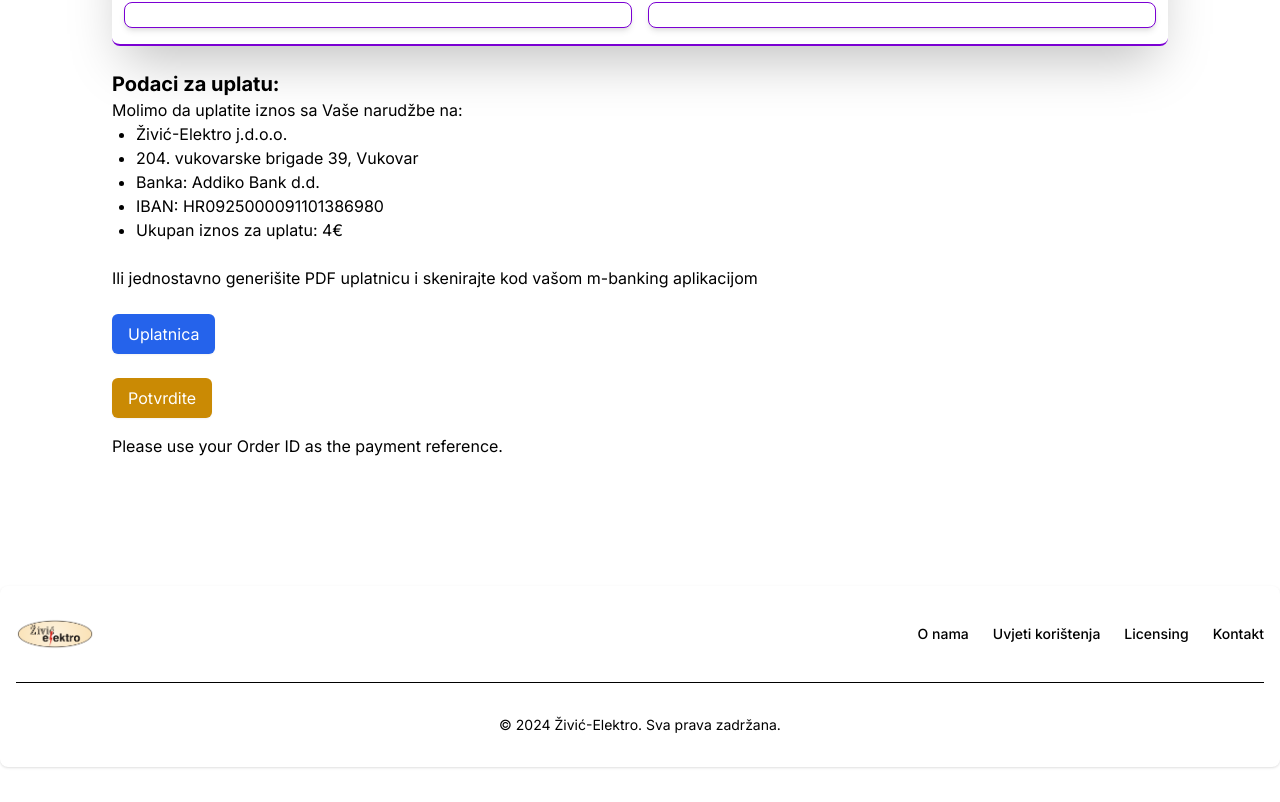
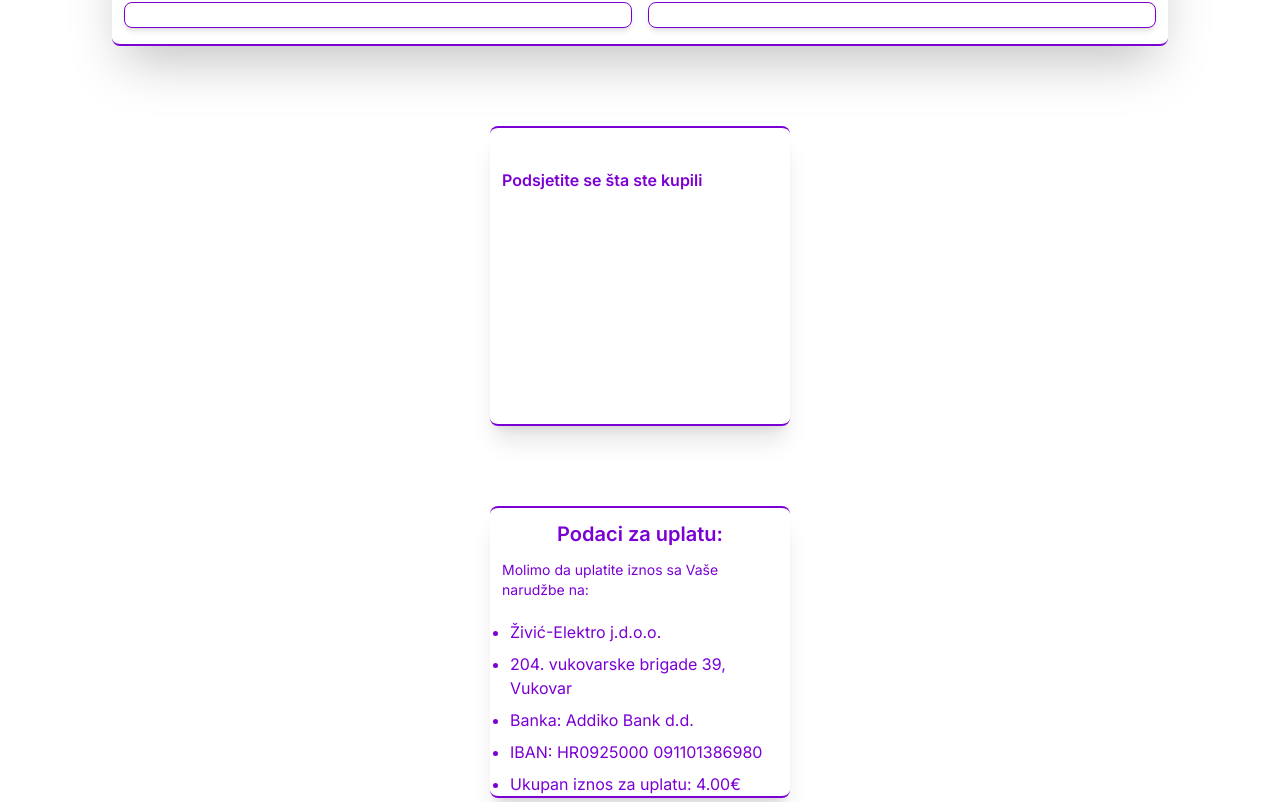
Before and after one commit to darkohedgehog/zivic-elektro-strapi, a Next.js app in the folder frontend/: page /payment-banktransfer in a window 1280 px wide. Shown: the part 458-1260 px from the top of the page. Built offline with nearby package versions, Linux system fonts and the light colour scheme; no server answers.

Commit message:
Modified files

```diff
--- a/frontend/src/app/payment-banktransfer/page.jsx
+++ b/frontend/src/app/payment-banktransfer/page.jsx
@@ -7,6 +7,8 @@
 import jsPDF from 'jspdf';
 import bwipjs from 'bwip-js';
 import CustomerForm from '../../components/checkout/CostumerForm';
+import CartPreview from '@/components/cart/CartPreview';
+
 
 const BankTransfer = () => {
   const { cart, setCart } = useContext(CartContext);
@@ -272,16 +274,26 @@
       <form>
       <CustomerForm orderData={orderData} handleChange={handleChange} />
       </form>
+      <div className='flex flex-col my-20 h-[300px] w-full sm:w-[300px] border-y-2 border-accent dark:border-accentDark rounded-lg shadow-xl dark:shadow-gray z-20 mx-auto'>
+         <div className='mx-3 mt-4 overflow-auto'>
+        <h3 className='mx-auto my-6 font-semibold text-accent dark:text-accentDark'>
+          Podsjetite se šta ste kupili
+        </h3>
+       <CartPreview />
+        </div>
+       </div>
       <div className="mt-6">
-        <h2 className="text-xl font-bold">Podaci za uplatu:</h2>
-        <p>Molimo da uplatite iznos sa Vaše narudžbe na:</p>
-        <ul className="list-disc pl-6">
-          <li>Živić-Elektro j.d.o.o.</li>
-          <li>204. vukovarske brigade 39, Vukovar</li>
-          <li>Banka: Addiko Bank d.d.</li>
-          <li>IBAN: HR0925000091101386980</li>
-          <li>Ukupan iznos za uplatu: <span>{orderData.totalAmount}€</span></li>
+        <div className='flex flex-col my-20 h-full w-full sm:w-[300px] border-y-2 border-accent dark:border-accentDark rounded-lg shadow-xl dark:shadow-gray z-20 mx-auto text-accent dark:text-accentDark'>
+        <h2 className="text-xl font-semibold mx-auto my-3">Podaci za uplatu:</h2>
+        <p className='mx-3 text-sm mb-3'>Molimo da uplatite iznos sa Vaše narudžbe na:</p>
+        <ul className="list-disc mx-5">
+          <li className='mx-auto my-2'>Živić-Elektro j.d.o.o.</li>
+          <li className='mx-auto my-2'>204. vukovarske brigade 39, Vukovar</li>
+          <li className='mx-auto my-2'>Banka: Addiko Bank d.d.</li>
+          <li className='mx-auto my-2 text-wrap'>IBAN: HR0925000 091101386980</li>
+          <li>Ukupan iznos za uplatu: <span>{orderData.totalAmount.toFixed(2)}€</span></li>
         </ul>
+        </div>
         <div className="mt-6">
           <div className='mb-6'>
             Ili jednostavno generišite PDF uplatnicu i skenirajte kod vašom m-banking aplikacijom
--- a/frontend/src/components/cart/Cart.jsx
+++ b/frontend/src/components/cart/Cart.jsx
@@ -1,74 +1,16 @@
 "use client";
-import React, { useEffect, useState, useContext } from 'react';
-import Image from 'next/image';
+import React from 'react';
 import Link from 'next/link';
-import GlobalApi from '@/app/utils/GlobalApi';
-import { useUser } from '@clerk/nextjs';
-import { CartContext } from '@/app/context/CartContent';
+import CartPreview from './CartPreview';
 
 
-const Cart = () => {
-  const { user } = useUser();
-  const { cart, setCart } = useContext(CartContext);
-  const baseUrl = process.env.NEXT_PUBLIC_BASE_URL || 'http://localhost:1337';
-  const defaultImageUrl = '/logo.png'; // zameni sa validnom URL vrednošću
+const Cart = (cart) => {
 
-  const fetchCartItems = async () => {
-    if (user && user.primaryEmailAddress && user.primaryEmailAddress.emailAddress) {
-      try {
-        const response = await GlobalApi.getUserCartItems(user?.primaryEmailAddress?.emailAddress);
-        const cartItems = response.data.data.map(item => {
-          const productData = item?.attributes?.products?.data[0];
-          const imageUrl = productData?.attributes?.gallery?.data[0]?.attributes?.url ? baseUrl + productData?.attributes?.gallery?.data[0]?.attributes?.url : defaultImageUrl;
-          return { ...item, imageUrl, productData };
-        });
-        setCart(cartItems);
-      } catch (error) {
-        console.error('Error fetching cart items:', error);
-      }
-    }
-  };
-
-  useEffect(() => {
-    fetchCartItems();
-  }, [user, baseUrl]);
-
-  useEffect(() => {
-    console.log('Cart items with images:', cart);
-  }, [cart]);
 
   return (
     <div className='h-[350px] w-[300px] bg-gray/75 z-10 rounded-md absolute mx-auto top-14 p-5 border shadow-sm overflow-auto text-darkblue dark:text-accentDark'>
       <div className="mt-4 space-y-6">
-        <ul className="space-y-4">
-          {cart.map((item, index) => {
-            const productData = item?.productData;
-            const imageProduct = item?.imageUrl || defaultImageUrl;
-
-            return (
-              <li key={index} className="flex items-center gap-4">
-                <Image
-                  src={imageProduct}
-                  alt={productData?.attributes?.title || 'Product Image'}
-                  width={350}
-                  height={350}
-                  className="size-16 rounded object-cover"
-                />
-                <div>
-                  <h3 className="text-sm text-gray-900 line-clamp-1">{productData?.attributes?.title || 'No Title'}</h3>
-                  <dl className="mt-0.5 space-y-px text-[10px] text-gray-600">
-                    <div>
-                      <dt className="inline">{productData?.attributes?.category || 'No Category'}</dt>
-                    </div>
-                    <div>
-                      <dt className="inline">€{productData?.attributes?.price || 'N/A'}</dt>
-                    </div>
-                  </dl>
-                </div>
-              </li>
-            );
-          })}
-        </ul>
+        <CartPreview />
       </div>
       <div className="space-y-4 text-center mt-5">
         <Link
--- /dev/null
+++ b/frontend/src/components/cart/CartPreview.jsx
@@ -0,0 +1,91 @@
+import { CartContext } from '@/app/context/CartContent';
+import React, { useEffect, useContext, useState } from 'react';
+import GlobalApi from '@/app/utils/GlobalApi';
+import { useUser } from '@clerk/nextjs';
+import Image from 'next/image';
+
+const CartPreview = () => {
+  const { user } = useUser();
+  const { cart, setCart } = useContext(CartContext);
+  const [quantities, setQuantities] = useState({});
+  const baseUrl = process.env.NEXT_PUBLIC_BASE_URL || 'http://localhost:1337';
+  const defaultImageUrl = '/logo.png'; // zameni sa validnom URL vrednošću
+
+  const fetchCartItems = async () => {
+    if (user && user.primaryEmailAddress && user.primaryEmailAddress.emailAddress) {
+      try {
+        const response = await GlobalApi.getUserCartItems(user?.primaryEmailAddress?.emailAddress);
+        const cartItems = response.data.data.map(item => {
+          const productData = item?.attributes?.products?.data[0];
+          const imageUrl = productData?.attributes?.gallery?.data[0]?.attributes?.url ? baseUrl + productData?.attributes?.gallery?.data[0]?.attributes?.url : defaultImageUrl;
+          return { ...item, imageUrl, productData };
+        });
+        setCart(cartItems);
+      } catch (error) {
+        console.error('Error fetching cart items:', error);
+      }
+    }
+  };
+
+  useEffect(() => {
+    fetchCartItems();
+  }, [user, baseUrl]);
+
+  useEffect(() => {
+    const initialQuantities = {};
+    cart.forEach(item => {
+      initialQuantities[item.id] = item?.attributes?.quantity || 1;
+    });
+    setQuantities(initialQuantities);
+  }, [cart]);
+
+  return (
+    <>
+      <ul className="space-y-4">
+        {cart.map((item, index) => {
+          const productData = item?.attributes?.products?.data[0];
+          const imagePath = productData?.attributes?.gallery?.data[0]?.attributes?.url;
+          const imageProduct = imagePath ? `${baseUrl}${imagePath}` : '';
+          const quantity = quantities[item.id] || 1;
+
+          return (
+            <li className="flex items-center gap-4" key={index}>
+              {imageProduct ? (
+                <Image
+                  src={imageProduct}
+                  alt={productData?.attributes?.title || 'Product Image'}
+                  width={200}
+                  height={200}
+                  className="size-16 rounded object-cover"
+                />
+              ) : (
+                <div className="w-12 h-12 bg-gray-200 flex items-center justify-center">
+                  <span>Loading...</span>
+                </div>
+              )}
+
+              <div>
+                <h3 className="text-sm text-gray-900">{productData?.attributes?.title}</h3>
+
+                <dl className="mt-0.5 space-y-px text-[10px] text-gray-600">
+                  <div>
+                    <dt className="inline">{productData?.attributes?.category}</dt>
+                  </div>
+
+                  <div>
+                    <dt className="inline">€{productData?.attributes?.price}</dt>
+                  </div>
+                  <div>
+                    <dt className="inline">Količina: {quantity}</dt>
+                  </div>
+                </dl>
+              </div>
+            </li>
+          );
+        })}
+      </ul>
+    </>
+  );
+}
+
+export default CartPreview;
```
